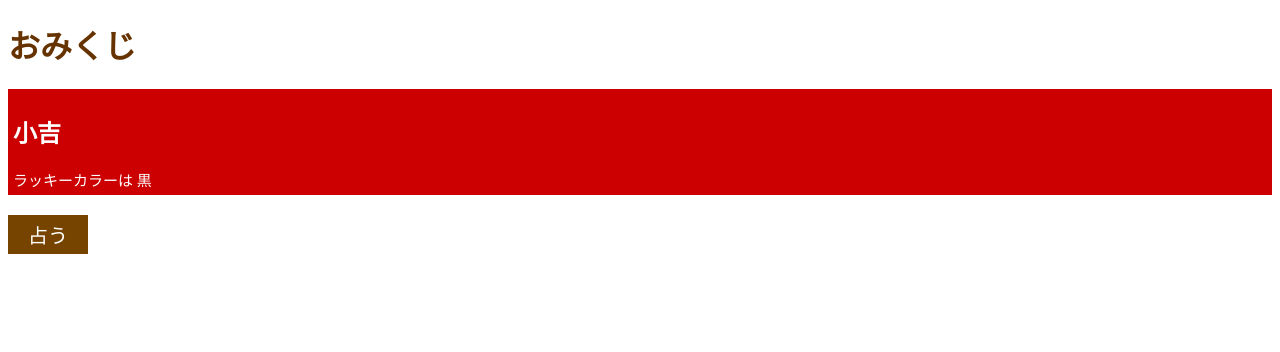
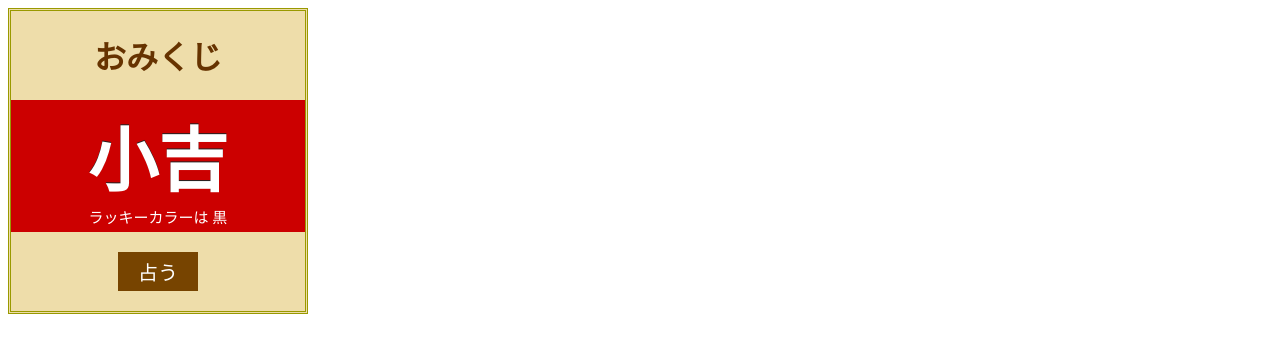
Before and after one commit to kobechs3710/web03, a plain HTML site: page index.html in a window 1280 px wide. Both pictures are taken after a click on the button "占う". Drawn offline with Linux system fonts and the light colour scheme.

Commit message:
Add files via upload

```diff
--- a/main.css
+++ b/main.css
@@ -1,4 +1,4 @@
-#omokuji{
+#omikuji{
     text-align: center;
     width: 294px;
     background-color: #eda;
@@ -10,7 +10,7 @@
     font-family: serif;
 }
 
-#omokuji > #output > h2{
+#omikuji > #output > h2{
     font-size: 70px;
     font-family: serif;
     margin: 0;
```
